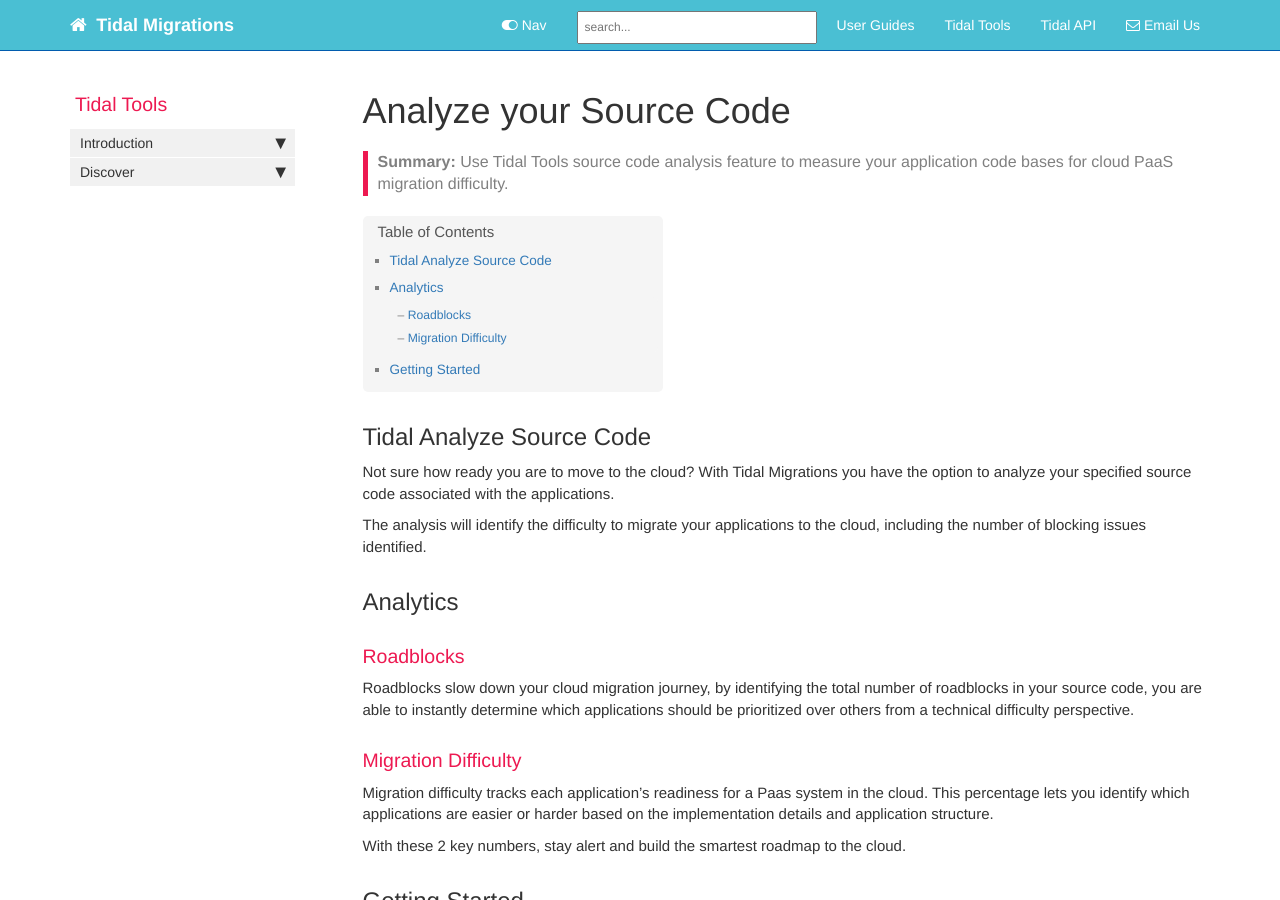
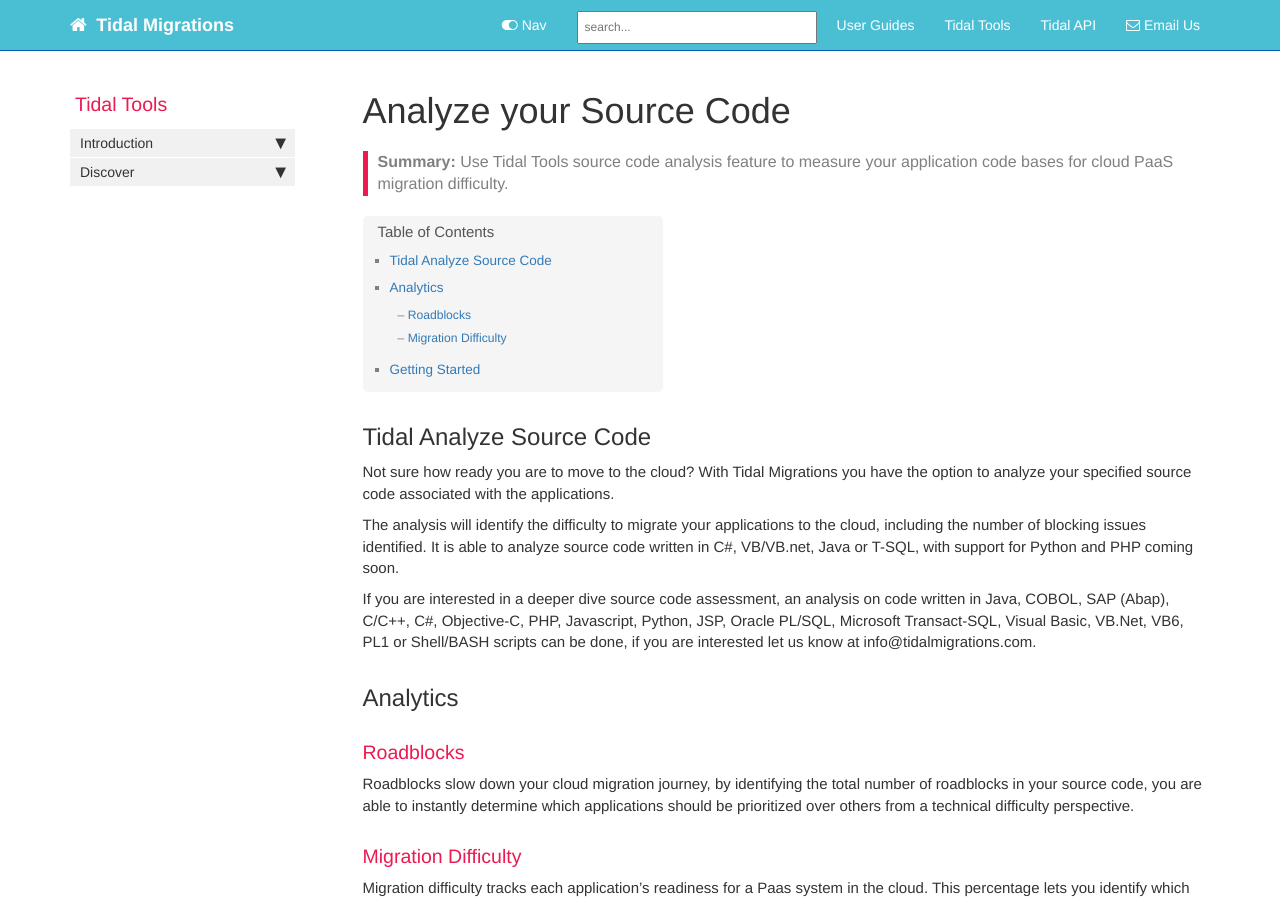
Before and after one commit to tidalmigrations/tidalmigrations.github.io, a Jekyll site: the page built from pages/tidal tools/sourcecode.md, in a window 1280 px wide and 900 px high. Built offline with Jekyll 4.4.1, drawn with Linux system fonts in a browser that asks for light colours; nearby versions of some CDN libraries; comment, search, counter and statistics services are not loaded.

Commit message:
Add supported languages for source code analysis

```diff
--- a/pages/tidal tools/sourcecode.md
+++ b/pages/tidal tools/sourcecode.md
@@ -12,7 +12,9 @@ folder: tidaltools
 Not sure how ready you are to move to the cloud? With Tidal Migrations you have
 the option to analyze your specified source code associated with the applications.
 
-The analysis will identify the difficulty to migrate your applications to the cloud, including the number of blocking issues identified.
+The analysis will identify the difficulty to migrate your applications to the cloud, including the number of blocking issues identified. It is able to analyze source code written in C#, VB/VB.net, Java or T-SQL, with support for Python and PHP coming soon.
+
+If you are interested in a deeper dive source code assessment, an analysis on code written in Java, COBOL, SAP (Abap), C/C++, C#, Objective-C, PHP, Javascript, Python, JSP, Oracle PL/SQL, Microsoft Transact-SQL, Visual Basic, VB.Net, VB6, PL1 or Shell/BASH scripts can be done, if you are interested let us know at info@tidalmigrations.com.
 
 ## Analytics
 
```
